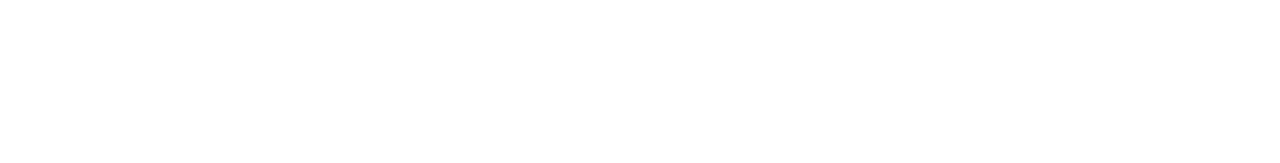
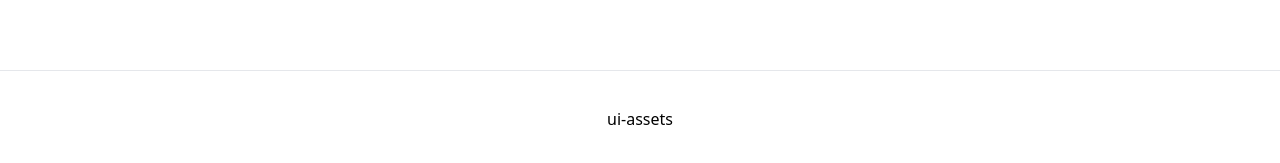
Before and after one commit to knike-d/ui-assets, a Next.js app: page / in a window 1280 px wide. Shown: the part 634-797 px from the top of the page. Built offline with nearby package versions, Linux system fonts and the light colour scheme.

Commit message:
feat: フッターを作成

```diff
--- a/src/app/layout.tsx
+++ b/src/app/layout.tsx
@@ -1,5 +1,6 @@
 import "@/app/globals.css";
 import type { Metadata } from "next";
+import { Footer } from "@/utils/ui/structure/Footer";
 import { Header } from "@/utils/ui/structure/Header";
 
 export const metadata: Metadata = {
@@ -13,6 +14,7 @@ export default function RootLayout({ children }: { children: React.ReactNode })
       <body className="mx-auto flex h-full min-h-dvh w-auto flex-col">
         <Header />
         {children}
+        <Footer />
       </body>
     </html>
   );
--- /dev/null
+++ b/src/utils/ui/structure/Footer.tsx
@@ -0,0 +1,7 @@
+export const Footer = () => {
+  return (
+    <footer className="mt-auto flex h-24 w-full items-center justify-center border-t">
+      <p>ui-assets</p>
+    </footer>
+  );
+};
```
